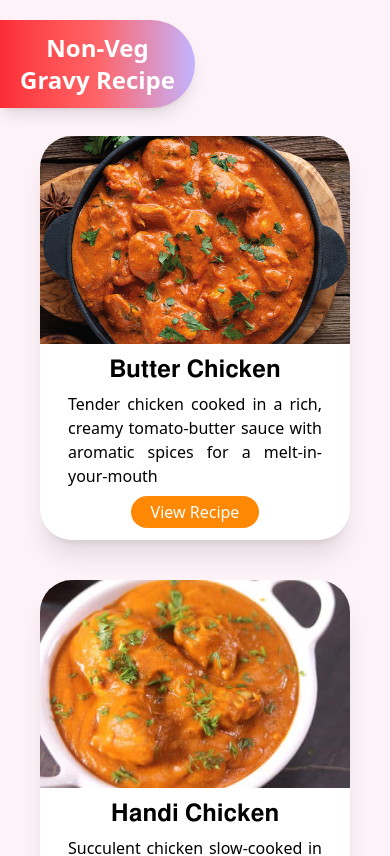
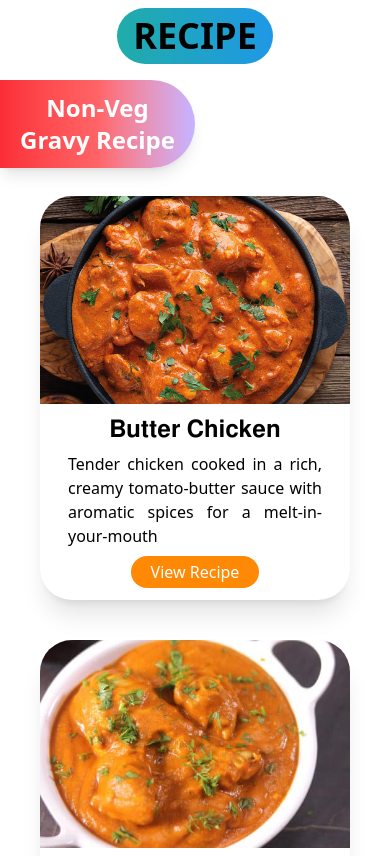
Before and after one commit to mfaiz2003/Recipe-Junction, a React (Vite) app: page /recipe-junction/Nonveg in a window 390 px wide. Shown: the top 856 px of the page. Built offline with nearby package versions, Linux system fonts and the light colour scheme.

Commit message:
Added sticky first recipe card in mobile view

```diff
--- a/src/pages/nonveg.jsx
+++ b/src/pages/nonveg.jsx
@@ -1,3 +1,4 @@
+import '../pages/gradient.css';
 import image2 from '../nonveg.img/image2.jpg';
 import image5 from '../nonveg.img/image5.jpg';
 import image6 from '../nonveg.img/image6.jpg';
@@ -19,9 +20,16 @@ function Nonveg(){
 
 
     <>
-    <div className='bg-pink-50 pt-5'>
+    <div className=' pt-[footer-height]'>
 
-        <div className='w-1/2 flex justify-center bg-gradient-to-r from-red-500 via-red-400 to bg-violet-300 rounded-tr-full rounded-br-full shadow-lg sticky top-0 z-50'>
+
+        <footer className='w-full h-12 flex justify-center items-center mt-3'>
+            <div className='flex justify-center items-center md:px-18 px-4 py-2 rounded-4xl smooth-gradient-btn transition-transform duration-300 '>
+                <h1 className='text-4xl font-black'>RECIPE</h1>
+            </div>
+        </footer>
+
+        <div className='w-1/2 mt-5 flex justify-center bg-gradient-to-r from-red-500 via-red-400 to-violet-300 rounded-tr-full rounded-br-full shadow-lg sticky top-10 z-50'>
             <h1 className='text-center font-bold text-2xl m-3 text-white'>Non-Veg Gravy Recipe</h1>
         </div>
 
```
